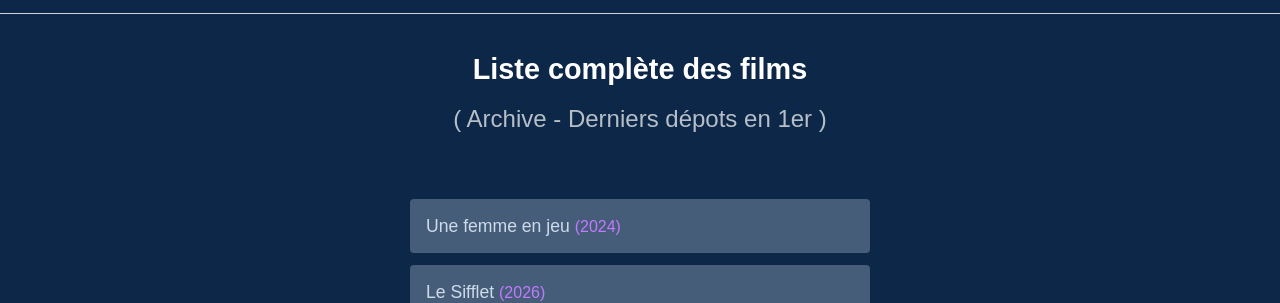
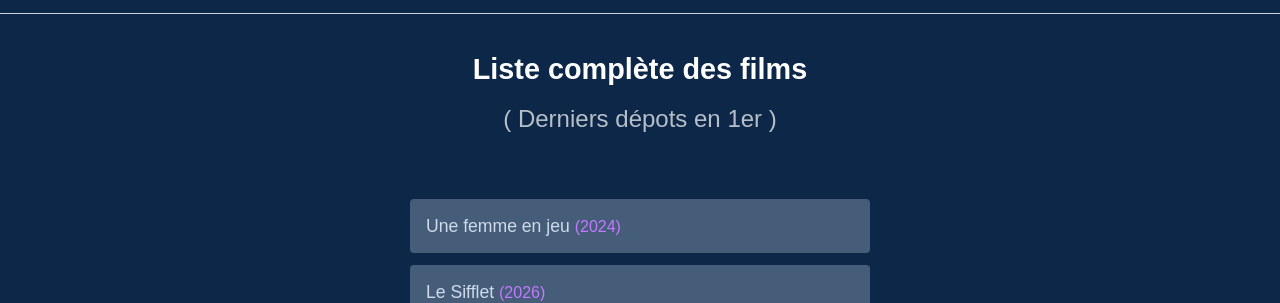
Before and after one commit to comifo-media/comifo-media, a Jekyll site: the page built from films.html, in a window 1280 px wide. Shown: the part 361-664 px from the top of the page. Built offline with Jekyll 4.4.1, drawn with Linux system fonts in a browser that asks for light colours.

Commit message:
Update films.html

```diff
--- a/films.html
+++ b/films.html
@@ -22,7 +22,7 @@ permalink: /films/
 <main>
   <section class="intro">
     <h2 class="selection-title">Liste complète des films</h2>
-    <h3 class="selection-subtitle">( Archive - Derniers dépots en 1er )</h3>
+    <h3 class="selection-subtitle">( Derniers dépots en 1er )</h3>
   </section>
 
 <section class="films">
```
